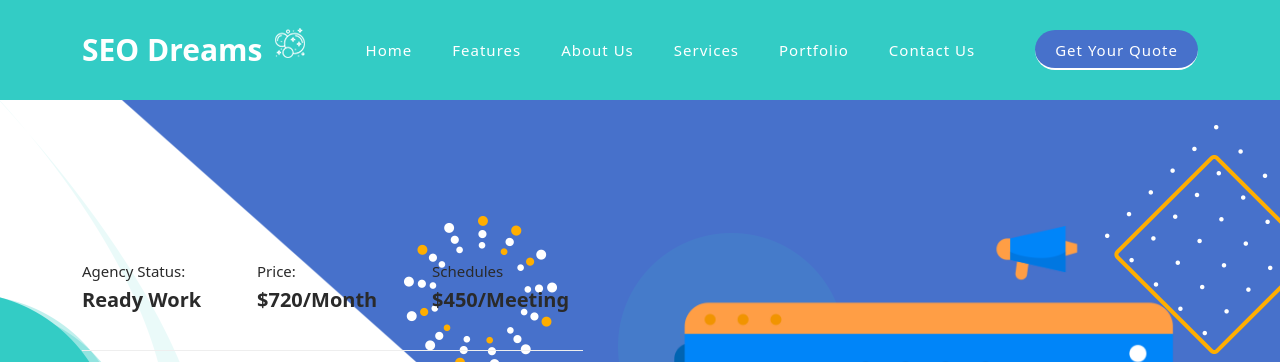
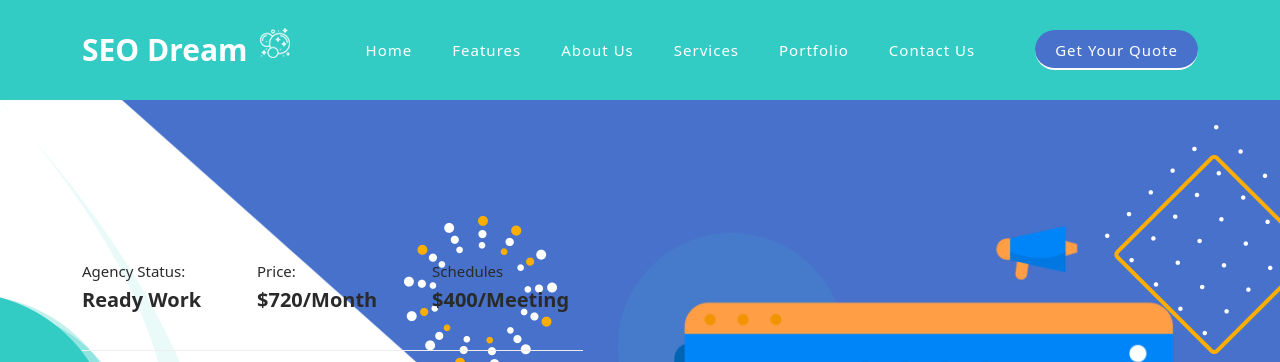
Before and after one commit to Kanishka96ac/aws-s3-project, an Angular app: page / in a window 1280 px wide. Shown: the top 362 px of the page. Built offline with nearby package versions, Linux system fonts and the light colour scheme.

Commit message:
Price changed

```diff
--- a/src/app/app.component.html
+++ b/src/app/app.component.html
@@ -20,7 +20,7 @@
           <nav class="main-nav">
             <!-- ***** Logo Start ***** -->
             <a href="index.html" class="logo">
-              <h4>SEO Dreams <img src="assets/images/logo-icon.png" alt=""></h4>
+              <h4>SEO Dream <img src="assets/images/logo-icon.png" alt=""></h4>
             </a>
             <!-- ***** Logo End ***** -->
             <!-- ***** Menu Start ***** -->
@@ -67,7 +67,7 @@
                   <div class="col-lg-4 col-sm-4">
                     <div class="info-stat">
                       <h6>Schedules</h6>
-                      <h4>$450/Meeting</h4>
+                      <h4>$400/Meeting</h4>
                     </div>
                   </div>
                   <div class="col-lg-12">
```
